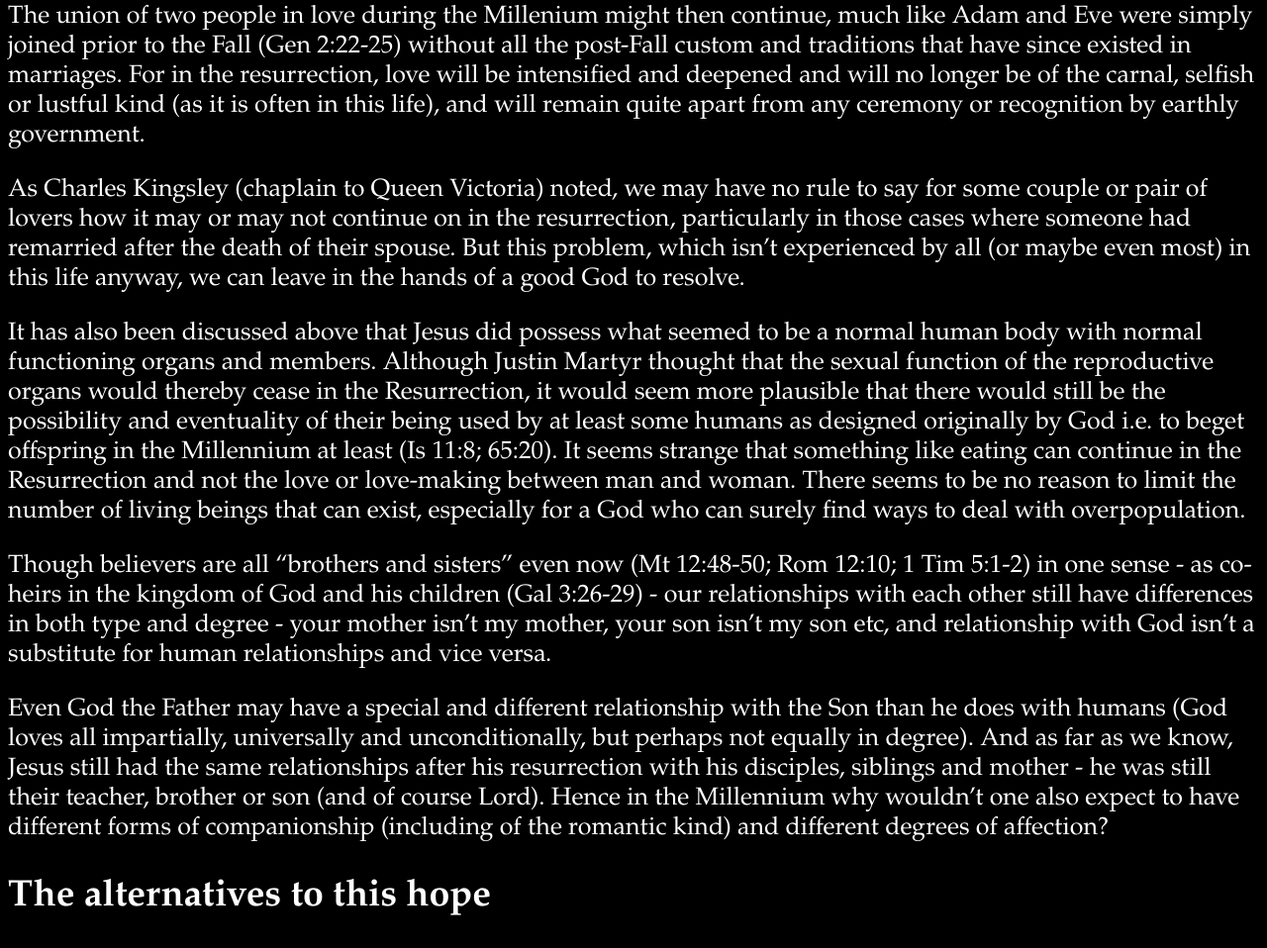
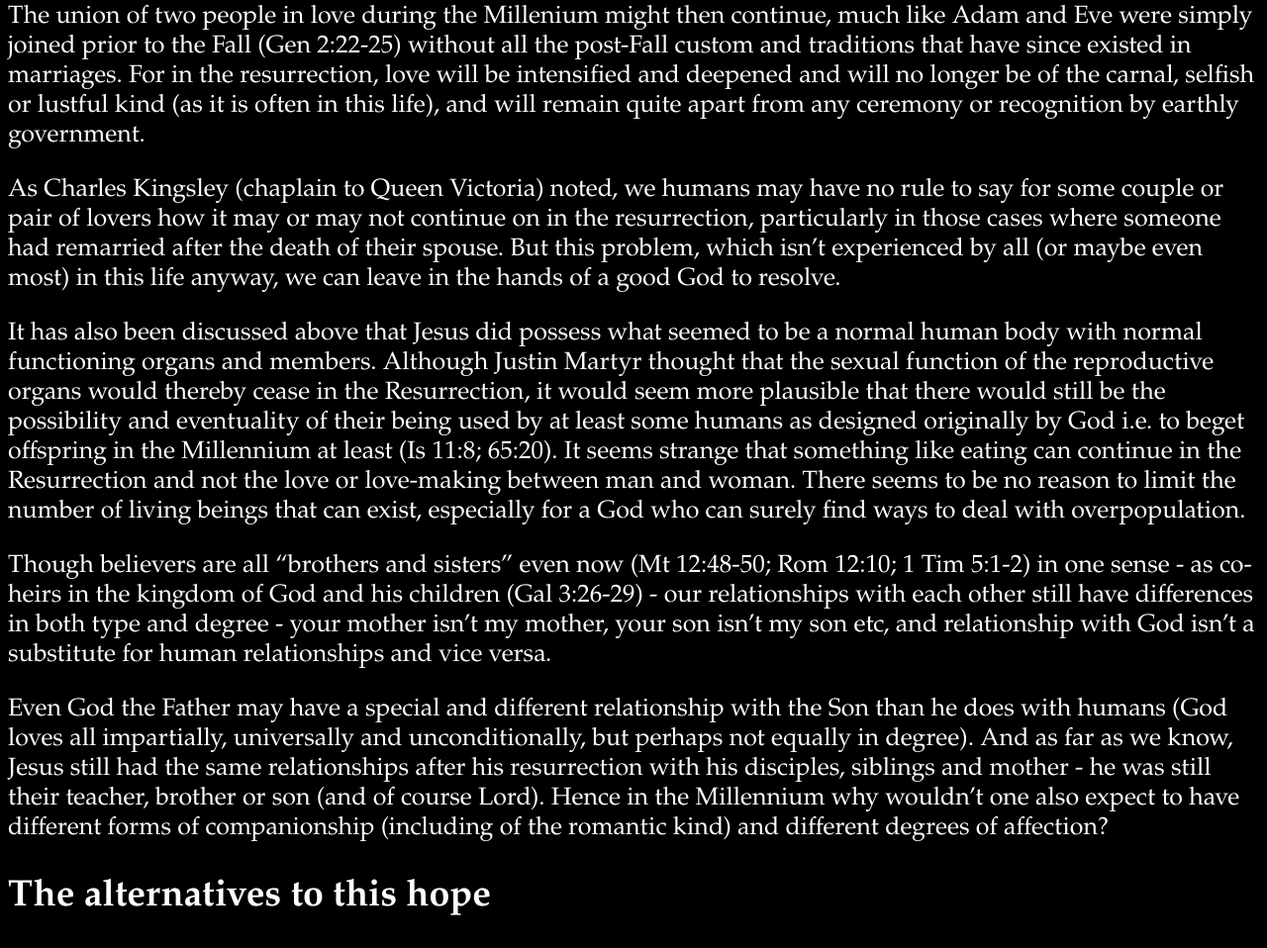
Before and after one commit to dreyshock/MillennialWorld, a plain HTML site: page index.html in a window 1280 px wide. Shown: the part 10935-11893 px from the top of the page at 99% size. Drawn offline with Linux system fonts and the light colour scheme.

Commit message:
Update index.html

```diff
--- a/index.html
+++ b/index.html
@@ -174,7 +174,7 @@ But given that we’ve seen above some hints in the Bible of the continued prese
 <p>
 The union of two people in love during the Millenium might then continue, much like Adam and Eve were simply joined prior to the Fall (Gen 2:22-25) without all the post-Fall custom and traditions that have since existed in marriages.  For in the resurrection, love will be intensified and deepened and will no longer be of the carnal, selfish or lustful kind (as it is often in this life), and will remain quite apart from any ceremony or recognition by earthly government.</p>
 <p>
-As Charles Kingsley (chaplain to Queen Victoria) noted, we may have no rule to say for some couple or pair of lovers how it may or may not continue on in the resurrection, particularly in those cases where someone had remarried after the death of their spouse.  But this problem, which isn’t experienced by all (or maybe even most) in this life anyway, we can leave in the hands of a good God to resolve. </p>
+As Charles Kingsley (chaplain to Queen Victoria) noted, we humans may have no rule to say for some couple or pair of lovers how it may or may not continue on in the resurrection, particularly in those cases where someone had remarried after the death of their spouse.  But this problem, which isn’t experienced by all (or maybe even most) in this life anyway, we can leave in the hands of a good God to resolve. </p>
 <p>
 It has also been discussed above that Jesus did possess what seemed to be a normal human body with normal functioning organs and members.  Although Justin Martyr thought that the sexual function of the reproductive organs would thereby cease in the Resurrection, it would seem more plausible that there would still be the possibility and eventuality of their being used by at least some humans as designed originally by God i.e. to beget offspring in the Millennium at least (Is 11:8; 65:20).  It seems strange that something like eating can continue in the Resurrection and not the love or love-making between man and woman.  There seems to be no reason to limit the number of living beings that can exist, especially for a God who can surely find ways to deal with overpopulation. </p>
 <p>
```
